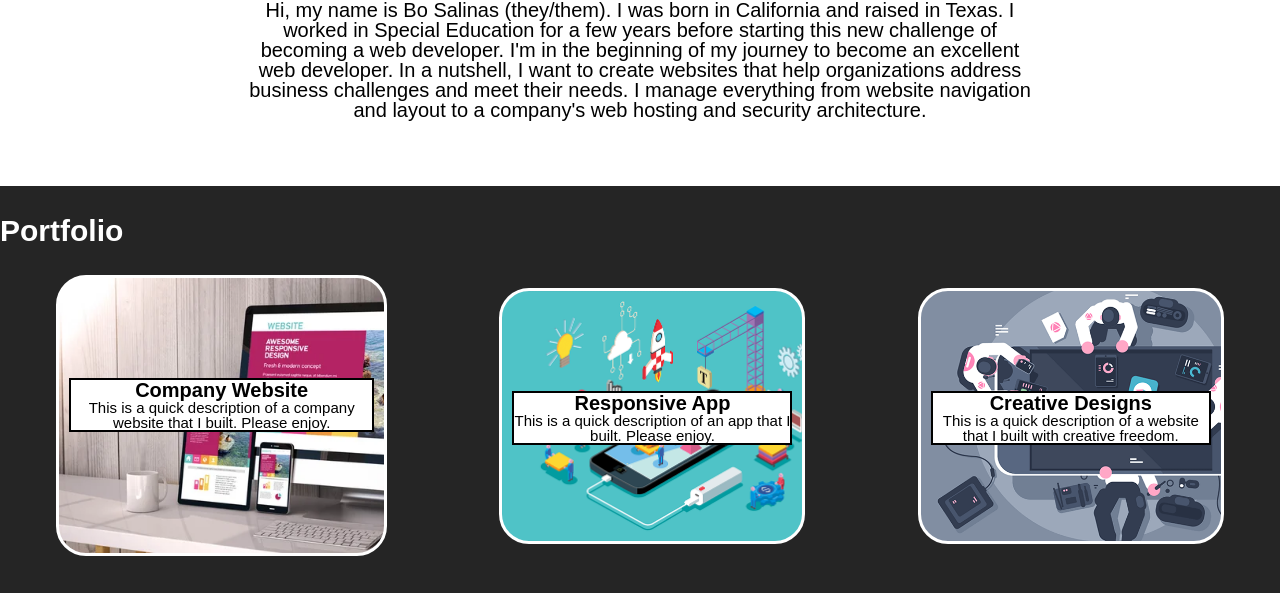
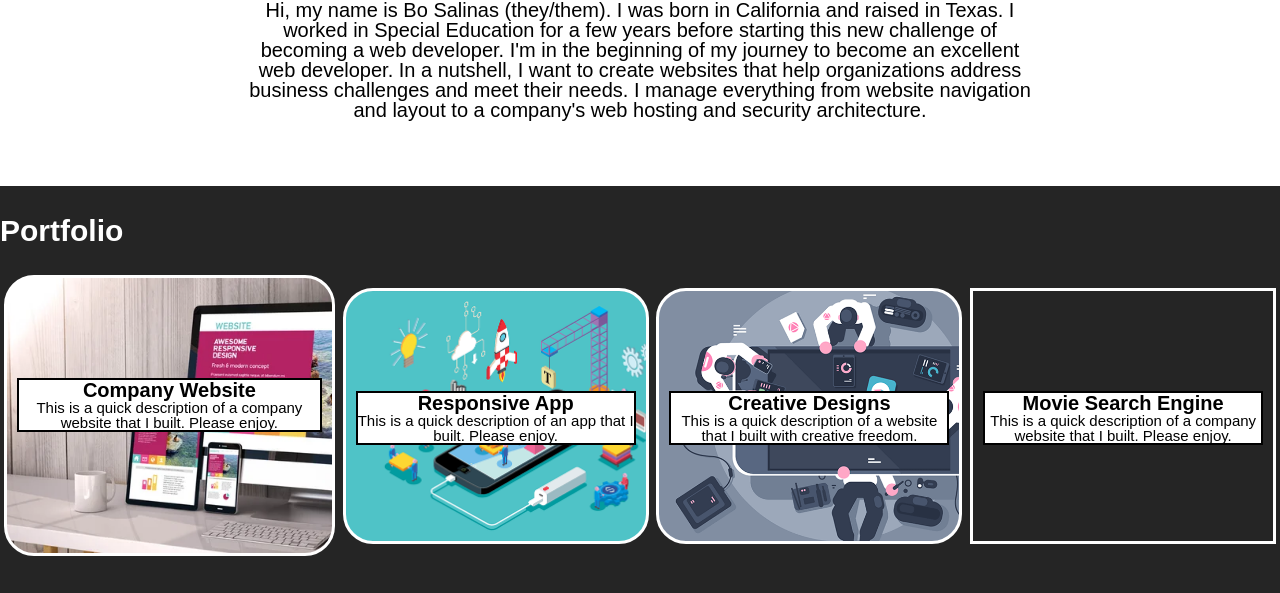
Before and after one commit to bosalinas/bosalinas-portfolio, a plain HTML site: page index.html in a window 1280 px wide. Shown: the part 944-1537 px from the top of the page. Drawn offline with Linux system fonts and the light colour scheme.

Commit message:
added URL for project 1

```diff
--- a/index.html
+++ b/index.html
@@ -58,6 +58,12 @@
                         <p>This is a quick description of a website that I built with creative freedom.</p>
                     </div>
                 </a>
+                <a href="https://bosalinas.github.io/ShowBox/" class="portfolio-box website">
+                    <div>
+                        <h4>Movie Search Engine</h4>
+                        <p>This is a quick description of a company website that I built. Please enjoy.</p>
+                    </div>
+                </a>
             </div>
         </section>
 
```
